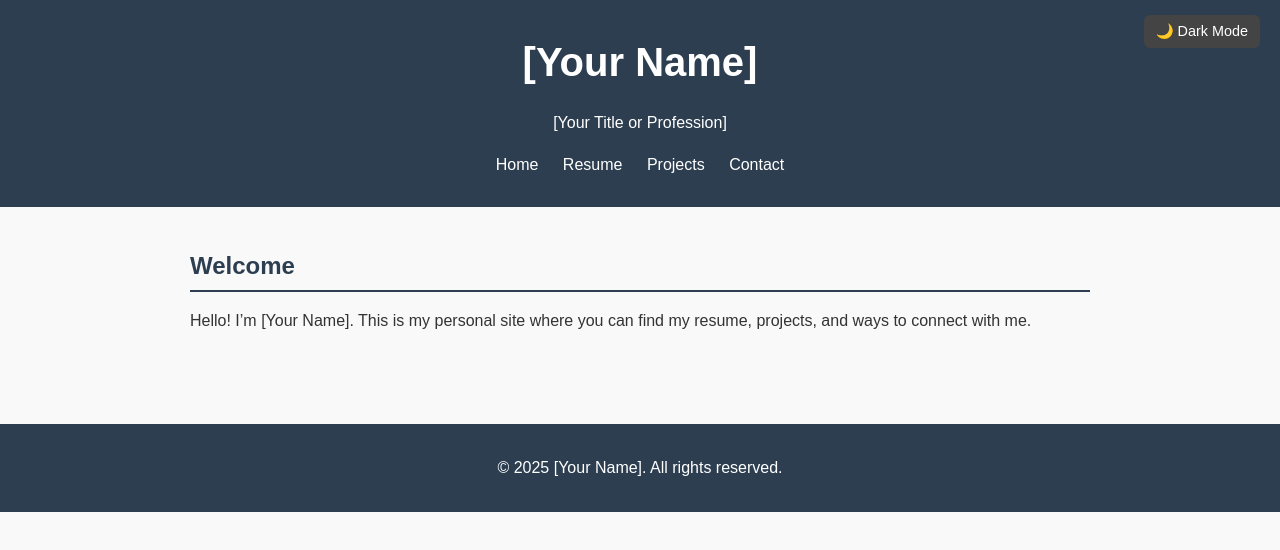
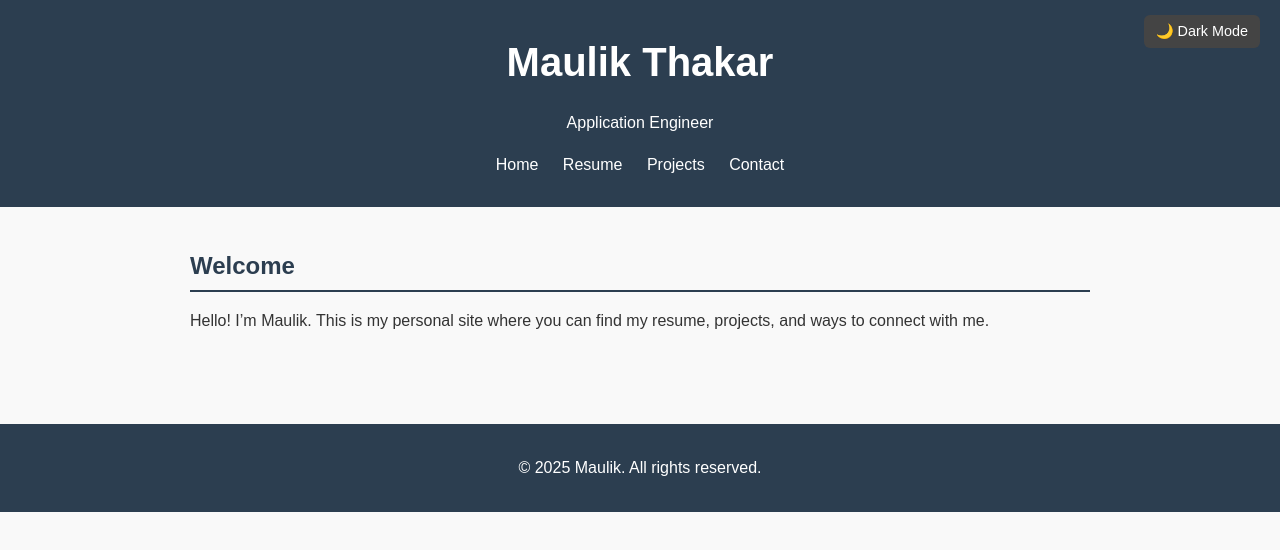
Before and after one commit to maulikt00/maulikt00.github.io, a plain HTML site: page index.html in a window 1280 px wide. Drawn offline with Linux system fonts and the light colour scheme.

Commit message:
Update index.html with Name

```diff
--- a/index.html
+++ b/index.html
@@ -3,14 +3,14 @@
 <head>
   <meta charset="UTF-8">
   <meta name="viewport" content="width=device-width, initial-scale=1.0">
-  <title>[Your Name] - Home</title>
+  <title><!--[Your Name] -->Maulik Thakar - Home</title>
   <link rel="icon" type="image/svg+xml" href="favicon.svg">
   <link rel="stylesheet" href="style.css">
 </head>
 <body>
   <header>
-    <h1>[Your Name]</h1>
-    <p>[Your Title or Profession]</p>
+    <h1><!--[Your Name] -->Maulik Thakar</h1>
+    <p>Application Engineer</p>
     <nav>
       <a href="index.html">Home</a>
       <a href="resume.html">Resume</a>
@@ -23,12 +23,12 @@
   <div class="container">
     <section>
       <h2>Welcome</h2>
-      <p>Hello! I’m [Your Name]. This is my personal site where you can find my resume, projects, and ways to connect with me.</p>
+      <p>Hello! I’m Maulik. This is my personal site where you can find my resume, projects, and ways to connect with me.</p>
     </section>
   </div>
 
   <footer>
-    <p>&copy; 2025 [Your Name]. All rights reserved.</p>
+    <p>&copy; 2025 Maulik. All rights reserved.</p>
   </footer>
 
   <script>
```
